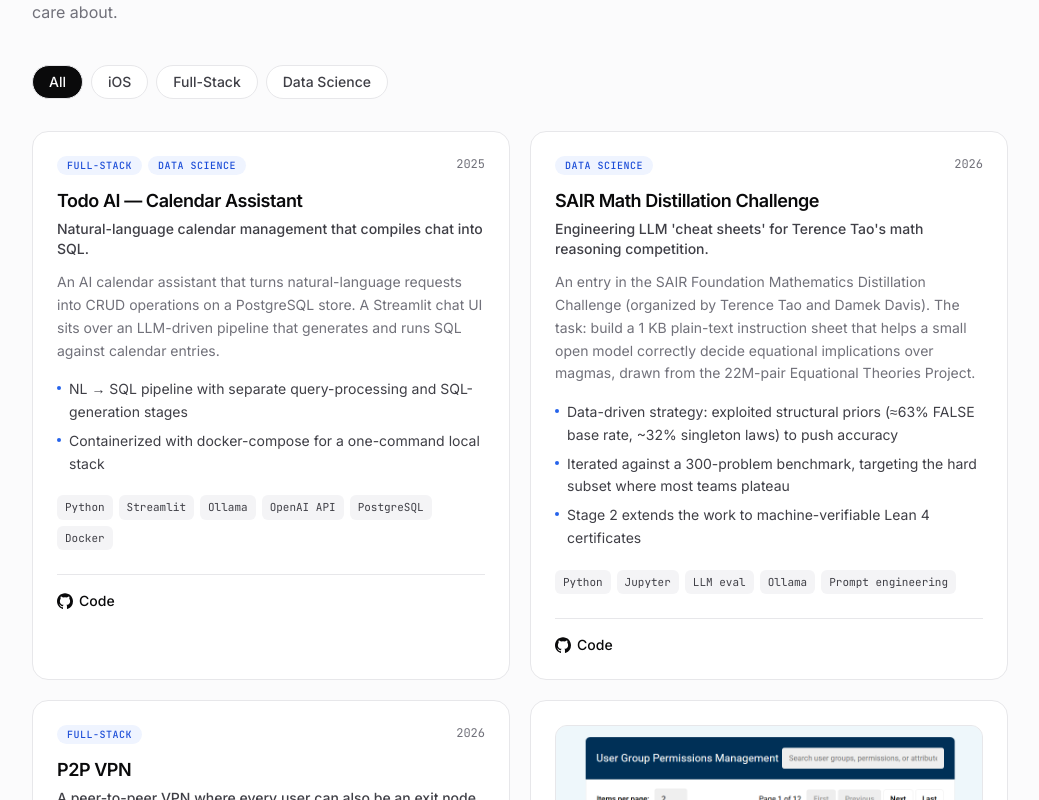
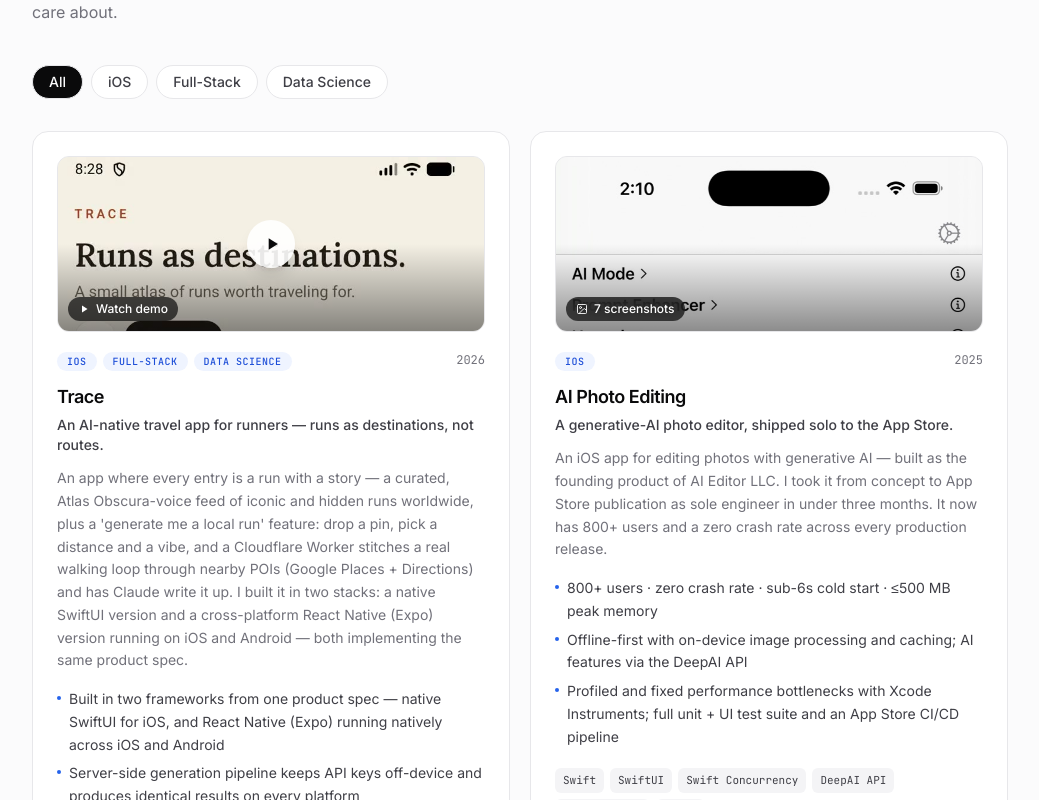
Before and after one commit to ian52n/portfolio, a Next.js app: page / in a window 1280 px wide. Shown: the part 1500-2300 px from the top of the page, without its empty margins (120-1159 px from the left). Built offline with nearby package versions, Linux system fonts and the light colour scheme.

Commit message:
reorder projects

```diff
--- a/components/Projects.tsx
+++ b/components/Projects.tsx
@@ -22,7 +22,7 @@ export function Projects() {
       active === "all"
         ? projects
         : projects.filter((p) => p.tracks.includes(active));
-    return [...list].sort((a, b) => b.priority - a.priority);
+    return [...list].sort((a, b) => a.priority - b.priority);
   }, [active]);
 
   return (
--- a/data/projects.ts
+++ b/data/projects.ts
@@ -34,7 +34,7 @@ export interface Project {
   isPrivate?: boolean;
   /** Optional screenshots / demo video. */
   media?: ProjectMedia;
-  /** Higher numbers render earlier. */
+  /** Lower numbers render earlier. */
   priority: number;
   /** Year or range for ordering/context. */
   period?: string;
```
